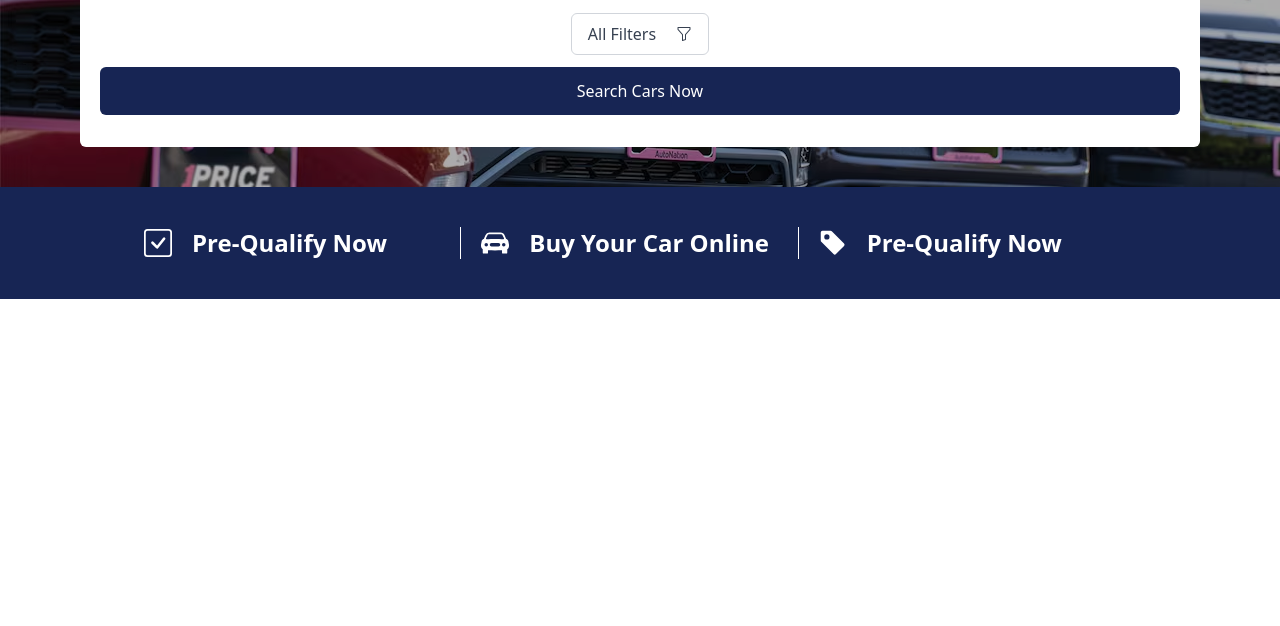
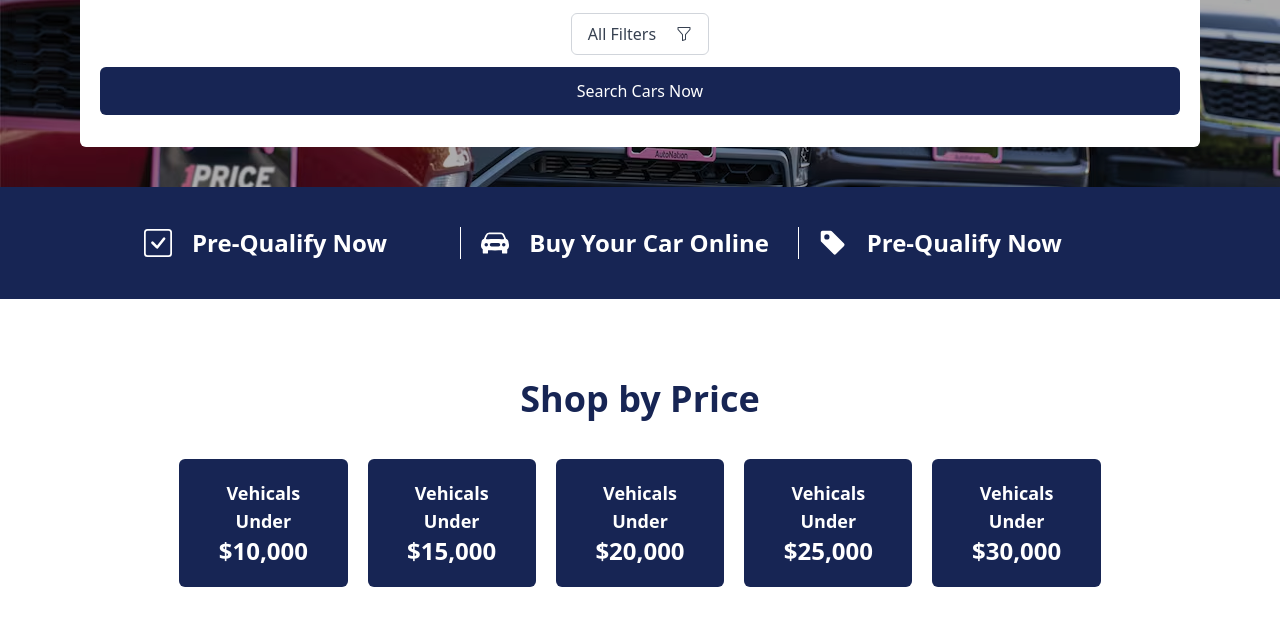
Before and after one commit to Hamza-fullstackdev/Autocars-vehicals, a plain HTML site: page index.html in a window 1280 px wide. Shown: the part 422-1048 px from the top of the page. Before the commit the page ends 800 px from the top, so only its background shows below. Drawn offline with nearby package versions, Linux system fonts and the light colour scheme.

Commit message:
Design Shop By Price Section

```diff
--- a/index.html
+++ b/index.html
@@ -116,7 +116,6 @@
                 to top</span>
         </div>
     </div>
-
     <section
         style="background: url('./images/hero-image.avif'); background-color: #00000053; background-blend-mode: multiply; background-repeat: no-repeat;">
         <div class="mx-4 sm:mx-16 py-10 md:py-18">
@@ -182,7 +181,7 @@
             </div>
         </div>
     </section>
-    <div class="flex items-center justify-center bg-blue-950">
+    <section class="flex items-center justify-center bg-blue-950">
         <div class="w-full md:w-[80%] px-4 py-10 grid grid-cols-1 md:grid-cols-2 lg:grid-cols-3 gap-5">
             <div class="border-r border-white">
                 <div class="flex items-center gap-5">
@@ -222,7 +221,58 @@
                 </div>
             </div>
         </div>
-    </div>
+    </section>
+    <section class="mx-4 sm:mx-16 mt-10 sm:my-20">
+        <div>
+            <h2 class="text-center text-4xl font-bold text-blue-950">Shop by Price</h2>
+        </div>
+        <div class="flex items-center justify-center">
+            <div class="w-full md:w-[80%]">
+                <div class="mt-10 grid grid-cols-1 sm:grid-cols-2 md:grid-cols-3 lg:grid-cols-5 gap-5">
+                    <div class="bg-blue-950 rounded-md p-5">
+                        <a href="#">
+                            <div>
+                                <h3 class="text-center text-white text-lg font-semibold">Vehicals Under</h3>
+                                <p class="text-center text-white font-bold text-2xl">$10,000</p>
+                            </div>
+                        </a>
+                    </div>
+                    <div class="bg-blue-950 rounded-md p-5">
+                        <a href="#">
+                            <div>
+                                <h3 class="text-center text-white text-lg font-semibold">Vehicals Under</h3>
+                                <p class="text-center text-white font-bold text-2xl">$15,000</p>
+                            </div>
+                        </a>
+                    </div>
+                    <div class="bg-blue-950 rounded-md p-5">
+                        <a href="#">
+                            <div>
+                                <h3 class="text-center text-white text-lg font-semibold">Vehicals Under</h3>
+                                <p class="text-center text-white font-bold text-2xl">$20,000</p>
+                            </div>
+                        </a>
+                    </div>
+                    <div class="bg-blue-950 rounded-md p-5">
+                        <a href="#">
+                            <div>
+                                <h3 class="text-center text-white text-lg font-semibold">Vehicals Under</h3>
+                                <p class="text-center text-white font-bold text-2xl">$25,000</p>
+                            </div>
+                        </a>
+                    </div>
+                    <div class="bg-blue-950 rounded-md p-5">
+                        <a href="#">
+                            <div>
+                                <h3 class="text-center text-white text-lg font-semibold">Vehicals Under</h3>
+                                <p class="text-center text-white font-bold text-2xl">$30,000</p>
+                            </div>
+                        </a>
+                    </div>
+                </div>
+            </div>
+        </div>
+    </section>
 </body>
 <script>
     document.getElementById('searchIcon').addEventListener('click', function () {
```
